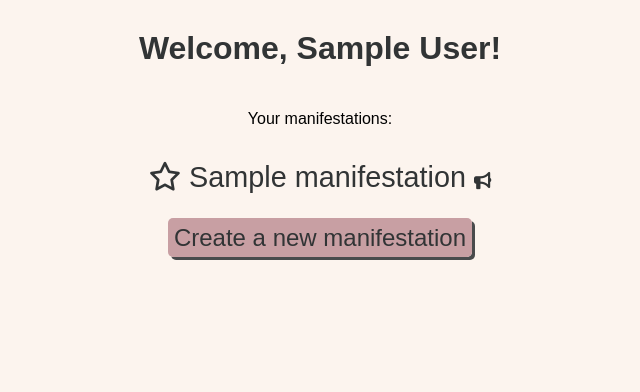
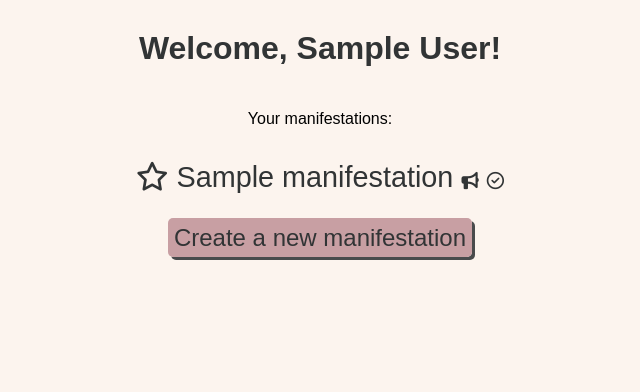
Before and after one commit to Jo-JPEG/manifestation-magic, a Django app: page / in a window 1280 px wide. Shown: the part 48-440 px from the top of the page, without its empty margins (325-965 px from the left). Run offline with Django 4.2, Linux system fonts and the light colour scheme; a user stored in the database is signed in; tables that the repository leaves empty hold one stand-in row (values such as "Sample post"); some libraries are stand-ins or nearby versions.

Commit message:
update home.html to show is_approved status in manifestations list

```diff
--- a/manifest/templates/manifest/home.html
+++ b/manifest/templates/manifest/home.html
@@ -20,7 +20,10 @@
                 <span class="home-info">
                     {% if manifestation.is_public %}
                     <i class="fa-solid fa-bullhorn" title="public"></i>
-                    {% else %}
+                        {% if manifestation.is_approved %}
+                        <i class="fa-regular fa-circle-check" title="approved"></i>
+                        {% else %}<i class="fa-regular fa-circle" title="awaiting approval"></i>
+                        {% endif %}
                     {% endif %}
                 </span>
 
```
